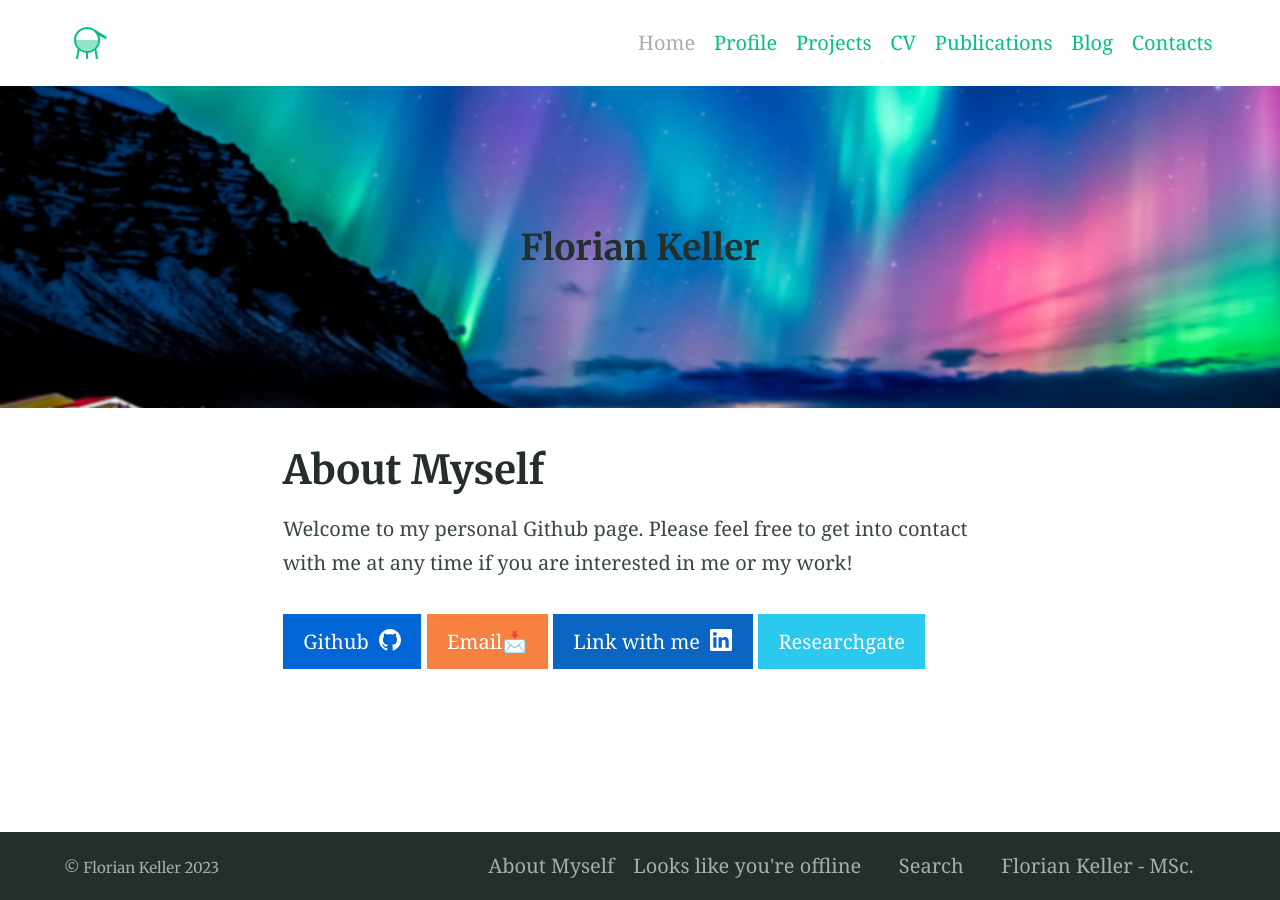
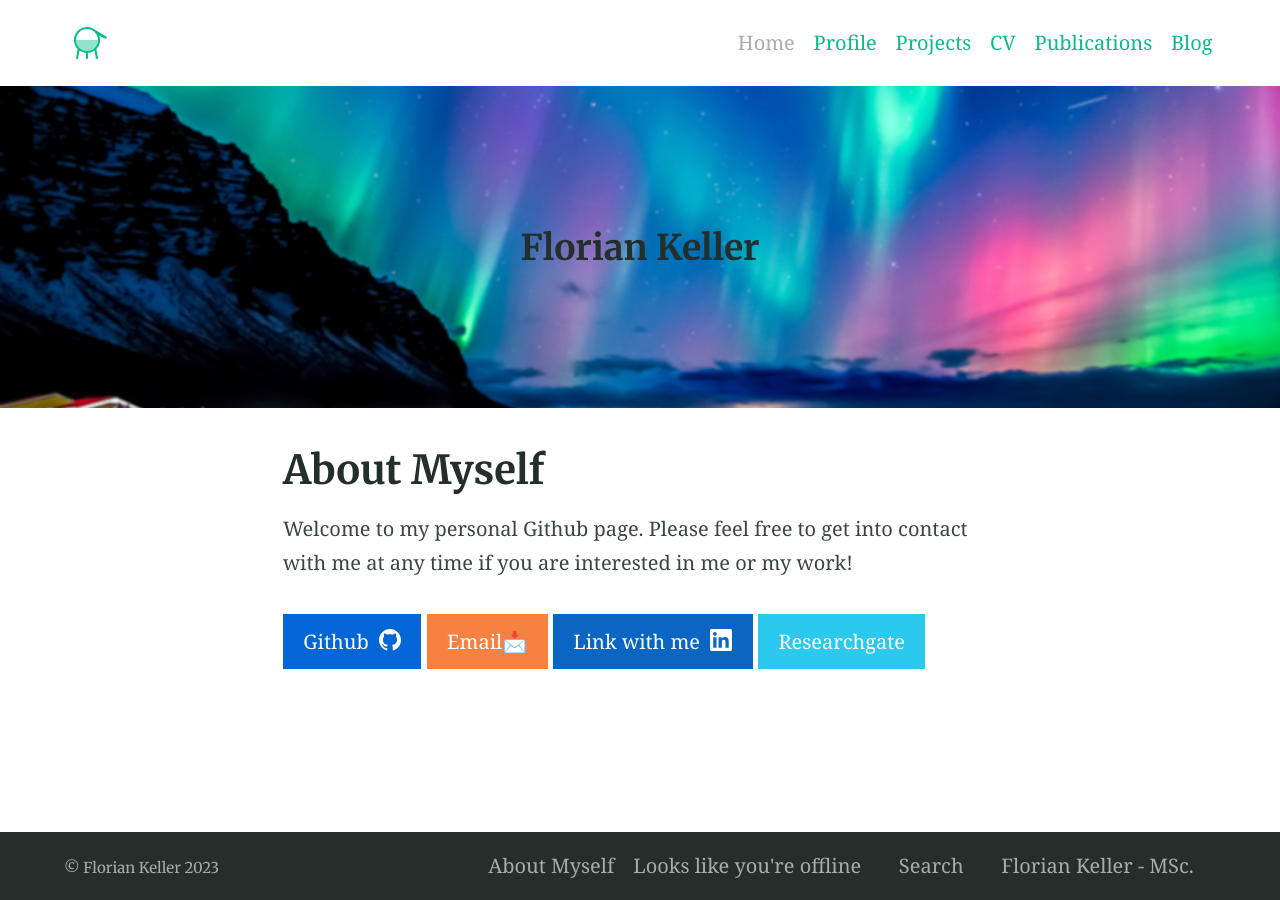
Before and after one commit to FlorianMKeller/Fkeller1, a Jekyll site: the page built from index.md, in a window 1280 px wide. Built offline with Jekyll 4.4.1, drawn with Linux system fonts in a browser that asks for light colours.

Commit message:
Update _config.yml

```diff
--- a/_config.yml
+++ b/_config.yml
@@ -127,8 +127,7 @@ navigation_header:
   url: /publications/
 - title: Blog
   url: /blog/
-- title: Contacts
-  url: /contacts/
+
 
 social_links: # Appears in sidebar. Set the urls then uncomment and comment out as desired
   #Twitter: https://twitter.com/DavidDarnes
```
